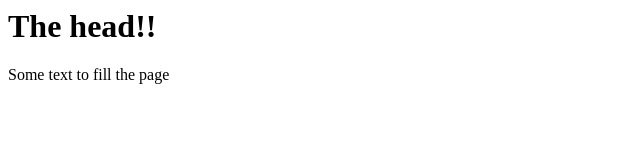
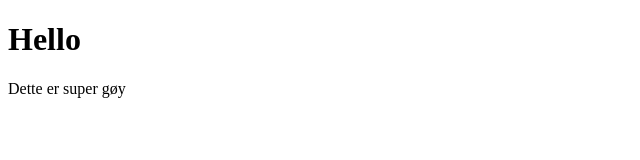
Before and after one commit to wigglytoes/node_exercise_2, a website: page public/index.html in a window 1280 px wide. Shown: the whole page, without its empty margins (0-640 px from the left). Drawn offline with Linux system fonts and the light colour scheme.

Commit message:
server update 0.0.4

```diff
--- a/public/index.html
+++ b/public/index.html
@@ -1,18 +1,12 @@
+<!DOCTYPE html>
 <html>
 <head>
-
-
-
+<title>Test</title>
 </head>
-
 <body>
 
-
-<h1>The head!!</h1>
-
-<p>Some text to fill the page</p>
+<h1>Hello</h1>
+<p>Dette er super gøy</p>
 
 </body>
-
-
 </html>
```
Also changed, not shown: server.js (+0 -19 lines), readme.md (added).
